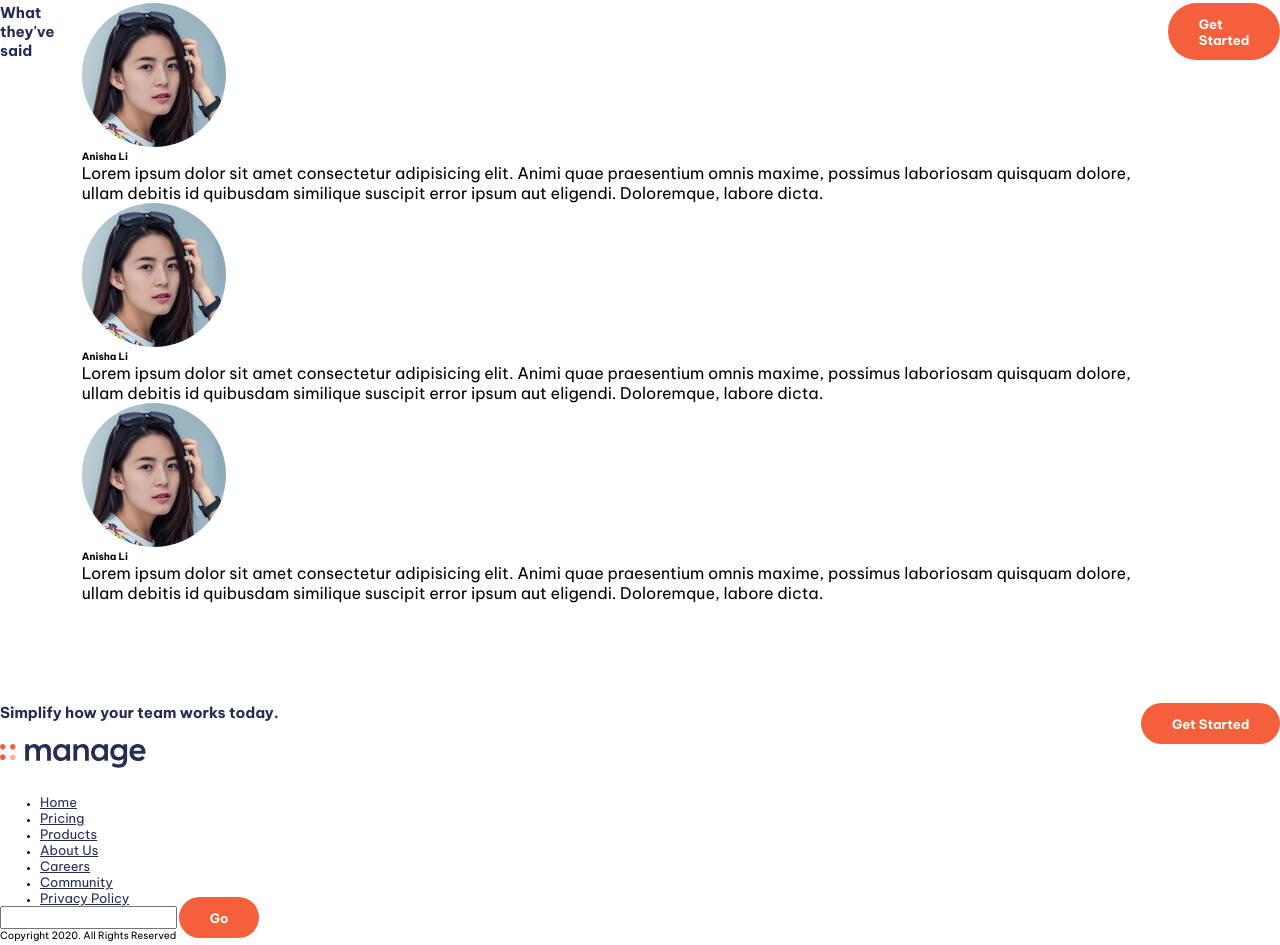
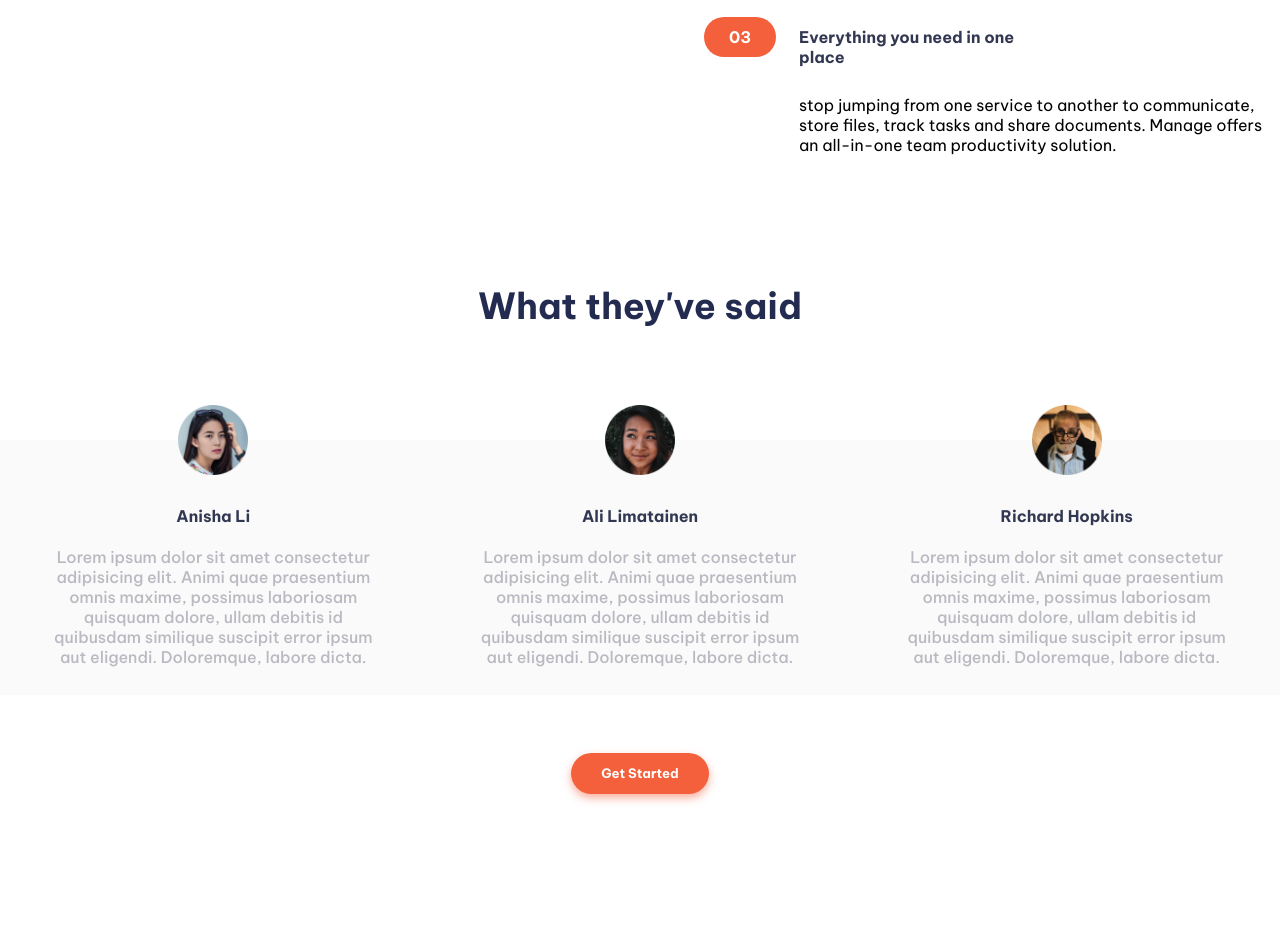
Before and after one commit to PatricioCabrera/Integrador-Final-FE1, a plain HTML site: page index.html in a window 1280 px wide. Shown: the part 1156-2101 px from the top of the page. Drawn offline with Linux system fonts and the light colour scheme.

Commit message:
falta el footer

```diff
--- a/css/style.css
+++ b/css/style.css
@@ -9,8 +9,17 @@ h1{
     font-size: 5.8rem;
 }
 
+h2{
+    font-size: 3.6rem;
+}
+
 h1, h2, h3{
     color: #232C50;
+}
+
+h4{
+    color: #323851;
+    font-size: 1.6rem;
 }
 
 html{
@@ -18,6 +27,10 @@ html{
 }
 
 body{
+    margin: 0 auto;
+}
+
+main{
     max-width: 1440px;
     margin: 0 auto;
 }
@@ -30,6 +43,8 @@ header{
     display: flex;
     justify-content: space-between;
     padding-top: 7.5rem;
+    max-width: 1440px;
+    margin: 0 auto;
 }
 
 header img{
@@ -65,30 +80,126 @@ ul li a{
     font-weight: bold;
     width: fit-content;
     height: fit-content;
+    box-shadow: 0px 4px 8px rgba(243, 96, 59, 0.5);
 }
 
 section{
     padding-top: 10rem;
     display: flex;
     justify-content: space-between;
+    align-items: center;
 }
 
 section p{
     font-size: 1.6rem;
 }
 
-.section1{
-    align-items: center;
-}
-
-.section1 div{
+section div{
     display: flex;
     flex-direction: column;
     width: 45%;
     gap: 2.8rem;
 }
 
-.section1 div h1, .section1 div p{
+section div h1, section div p{
     width: 470px;
     text-align:left;
 }
+
+.align-start{
+    align-items: flex-start;
+}
+
+section div article{
+    display: flex;
+    padding-bottom: 2.8rem;
+}
+
+section div article h4{
+    padding-top: 1rem;
+}
+
+section div article span{
+    font-size: 1.6rem;
+    font-weight: 700;
+    color: white;
+    background-color: #F3603B;
+    border-radius: 30px;
+    padding: 1rem 2.5rem;
+    height: fit-content;
+    margin-right: 2.3rem;
+}
+
+section .gap-0{
+    gap: 0;
+}
+
+.direction-column{
+    flex-direction: column;
+}
+
+.direction-row{
+    flex-direction: row;
+}
+
+.card-container{
+    margin-top: 7.5rem;
+    margin-bottom: 5.75rem;
+    justify-content: center;
+    width: 100%;
+}
+
+.card-container .card{
+    justify-content: center;
+    align-items: center;
+    gap: 2.1rem;
+    background-color: #FAFAFA;
+    padding-left: 2.8rem;
+    padding-right: 2.8rem;
+}
+
+.card-container .card img{
+    width: 70px;
+    margin-top: -35px;
+}
+
+section h2{
+    margin-bottom: 3.6rem;
+}
+
+section .card p{
+    color: #B9B9C1;
+    font-weight: 500;
+    width: 90%;
+    text-align: center;
+}
+
+.bg-orange{
+    background-color: #F3613C;
+}
+
+.bg-orange h2{
+    color: #FFFFFF;
+}
+
+.btn--white{
+    background-color: #FFFFFF;
+    color: #F3603B;
+    box-shadow: 0px 4px 8px rgba(0, 0, 0, 0.25);
+}
+
+.top-footer{
+    margin-top: 18rem;
+    height: 224px;
+    padding: 0;
+    padding: 0 16.5rem
+}
+
+.top-footer h2{
+    margin: 0;
+}
+
+.bottom-footer .social-container img{
+    height: 20px;
+    width: 20px;
+}
--- a/index.html
+++ b/index.html
@@ -23,7 +23,7 @@
         <a href="#" class="btn btn-red">Get Started</a>
     </header>
     <main>
-        <section class="section1">
+        <section>
             <div>
                 <h1>Bring everyone together to build better products.</h1>
                 <p>Manage makes it simple for software teams to plan day-to-day tasks while keeping the larger team goals in view</p>
@@ -31,12 +31,12 @@
             </div>
             <img src="./img/Ilustracion.png" alt="charts">
         </section>
-        <section>
+        <section class="align-start">
             <div>
                 <h2>What's different about Manage</h2>
                 <p>Manage provides all the functionality your team needs without the complexity. Our software is tailor-made for modern digital product teams.</p>
             </div>
-            <div>
+            <div class="gap-0">
                 <article>
                     <span>01</span>
                     <div>
@@ -66,42 +66,41 @@
                 </article>
             </div>
         </section>
-        <section>
+        <section class="direction-column">
             <h2>What they've said</h2>
-            <div>
-                <article>
+            <div class="direction-row card-container gap-0">
+                <article class="direction-column card">
                     <img src="./img/avatar-anisha.png" alt="Anisha Li">
                     <h4>Anisha Li</h4>
                     <p>Lorem ipsum dolor sit amet consectetur adipisicing elit. Animi quae praesentium omnis maxime, possimus laboriosam quisquam dolore, ullam debitis id quibusdam similique suscipit error ipsum aut eligendi. Doloremque, labore dicta.</p>
                 </article>
-                <article>
-                    <img src="./img/avatar-anisha.png" alt="Anisha Li">
-                    <h4>Anisha Li</h4>
+                <article class="direction-column card">
+                    <img src="./img/avatar-ali.png" alt="Anisha Li">
+                    <h4>Ali Limatainen</h4>
                     <p>Lorem ipsum dolor sit amet consectetur adipisicing elit. Animi quae praesentium omnis maxime, possimus laboriosam quisquam dolore, ullam debitis id quibusdam similique suscipit error ipsum aut eligendi. Doloremque, labore dicta.</p>
                 </article>
-                <article>
-                    <img src="./img/avatar-anisha.png" alt="Anisha Li">
-                    <h4>Anisha Li</h4>
+                <article class="direction-column card">
+                    <img src="./img/avatar-richard.png" alt="Anisha Li">
+                    <h4>Richard Hopkins</h4>
                     <p>Lorem ipsum dolor sit amet consectetur adipisicing elit. Animi quae praesentium omnis maxime, possimus laboriosam quisquam dolore, ullam debitis id quibusdam similique suscipit error ipsum aut eligendi. Doloremque, labore dicta.</p>
                 </article>
             </div>
             <a href="#" class="btn">Get Started</a>
         </section>
-        <section>
+    </main>
+    <footer>
+        <section class="bg-orange top-footer">
             <h2>Simplify how your team works today.</h2>
             <a href="#" class="btn btn--white">Get Started</a>
         </section>
-    </main>
-    <footer>
-        <div>
+        <section class="bottom-footer">
             <img src="./img/logo.svg" alt="logo">
             <div class="social-container">
-                <img src="./img/icon-facebook.svg" alt="Facebook">
-                <img src="./img/icon-instagram.svg" alt="Instagram">
-                <img src="./img/icon-pinterest.svg" alt="Pinterest">
-                <img src="./img/icon-youtube.svg" alt="Youtube">
-                <img src="./img/icon-twitter.svg" alt="Twitter">
-            </div>
+                <img src="" alt="Facebook">
+                <img src="" alt="Instagram">
+                <img src="" alt="Pinterest">
+                <img src="" alt="Youtube">
+                <img src="" alt="Twitter">
             </div>
             <nav>
                 <ul>
@@ -125,6 +124,7 @@
                 </div>
                 <p>Copyright 2020. All Rights Reserved</p>
             </div>
+        </section>
     </footer>
 </body>
 </html>
```
Lines whose indentation alone changed are shown as unchanged.
